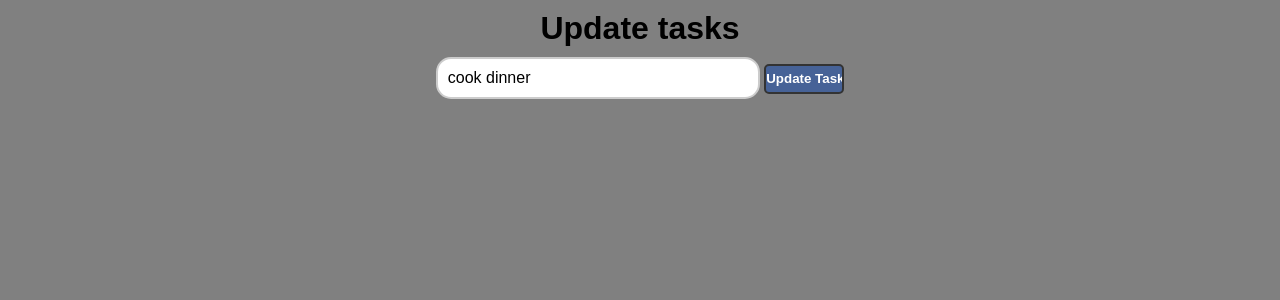
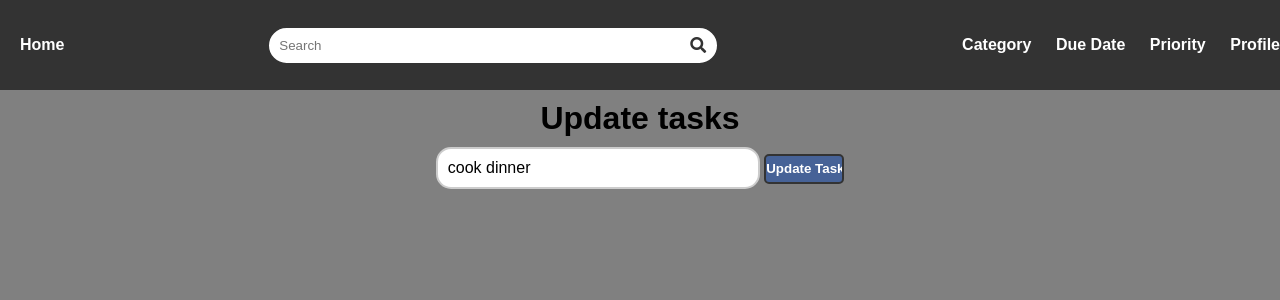
Before and after one commit to chris-macharia/alx_capstone_project, a Flask app: page /update/1 in a window 1280 px wide. Shown: the top 300 px of the page. Run offline with Flask 3, Linux system fonts and the light colour scheme; data comes from the database, SQL or seed files in the repository; both versions use the stored data as it was after the commit.

Commit message:
Move the navbar and footer to the base page so as to have them on every page

```diff
--- a/static/css/main.css
+++ b/static/css/main.css
@@ -305,3 +305,8 @@ th, td {
     padding: 10px;
     text-align: center;
 }
+
+
+.update-task-form{
+    margin-top: 100px;
+}
--- a/templates/base.html
+++ b/templates/base.html
@@ -5,13 +5,44 @@
     <meta name="viewport" content="width=device-width, initial-scale=1.0">
     <link rel="stylesheet" href="{{url_for('static', filename='css/main.css')}}">
     <link rel="stylesheet" href="https://cdnjs.cloudflare.com/ajax/libs/font-awesome/5.15.3/css/all.min.css">
-    {% block title %}{% endblock %}
+    <title>Task Manager</title>
+
 </head>
 <body>
-    {% block header %}{% endblock %}
+    <header>
+        <nav class="navbar">
+            <div class="profile">
+                <a href="#">Home</a>
+            </div>
+            <div class="search-box">
+                <input type="text" placeholder="Search">
+                <button type="submit"><i class="fas fa-search"></i></button>
+            </div>
+            <ul class="nav-links">
+                <li><a href="#">Category</a></li>
+                <li><a href="#">Due Date</a></li>
+                <li><a href="#">Priority</a></li>
+                <li><a href="#">Profile</a></li>
+            </ul>
+        </nav>
+    </header>
 
     {% block body %}{% endblock %}
 
-    {% block footer %}{% endblock %}
+<div class="social-media-section hidden" id="page-footer">
+    <a href="#">
+        <i class="fab fa-facebook"></i>
+    </a>
+    <a href="#">
+        <i class="fab fa-twitter"></i>
+    </a>
+    <a href="#">
+        <i class="fab fa-instagram"></i>
+    </a>
+    <a href="#">
+        <i class="fab fa-linkedin"></i>
+    </a>
+</div>
+<script src="{{ url_for('static', filename='js/script.js') }}"></script>
 </body>
 </html>
--- a/templates/update.html
+++ b/templates/update.html
@@ -5,7 +5,7 @@
 {% endblock %}
 
 {% block body %}
-<div class="content">
+<div class="update-task-form">
     <h1 class="centered-content">Update tasks</h1>
 
 
```
Also changed, not shown: templates/index.html (+0 -42 lines), instance/test.db.
